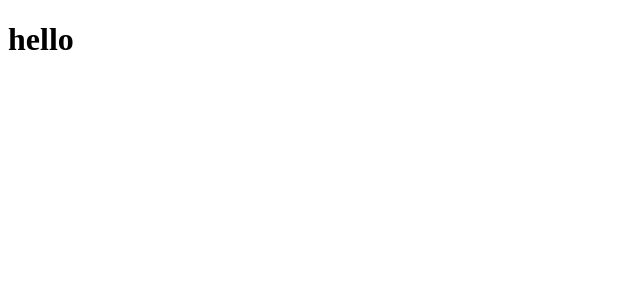
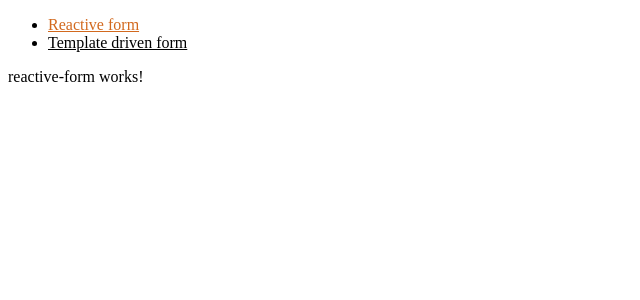
Before and after one commit to slavkapiyavka/angular-sandbox, an Angular app: page /reactive-form in a window 1280 px wide. Before the commit this address led to /. Shown: the top 300 px of the page, without its empty margins (0-640 px from the left). Built offline with nearby package versions, Linux system fonts and the light colour scheme.

Commit message:
feat: create component templates with reactive and template-driven forms, setup routing

```diff
--- a/src/app/app.component.css
+++ b/src/app/app.component.css
@@ -1 +1,7 @@
-/*  */
+.link {
+    color: black;
+}
+
+.link_active {
+    color: chocolate;
+}
--- a/src/app/app.component.html
+++ b/src/app/app.component.html
@@ -1 +1,11 @@
-<h1>hello</h1>
+<nav>
+    <ul>
+        <li>
+            <a class="link" routerLink="/reactive-form" routerLinkActive="link_active">Reactive form</a>
+        </li>
+        <li>
+            <a class="link" routerLink="/template-driven-form" routerLinkActive="link_active">Template driven form</a>
+        </li>
+    </ul>
+</nav>
+<router-outlet />
--- a/src/app/app.component.ts
+++ b/src/app/app.component.ts
@@ -1,10 +1,10 @@
 import { Component } from '@angular/core';
-import { RouterOutlet } from '@angular/router';
+import { RouterLink, RouterLinkActive, RouterOutlet } from '@angular/router';
 
 @Component({
   selector: 'app-root',
-  imports: [RouterOutlet],
+  imports: [RouterOutlet, RouterLink, RouterLinkActive],
   templateUrl: './app.component.html',
   styleUrl: './app.component.css',
 })
-export class AppComponent {}
+export class AppComponent { }
--- a/src/app/app.routes.ts
+++ b/src/app/app.routes.ts
@@ -1,3 +1,14 @@
 import { Routes } from '@angular/router';
+import { ReactiveFormComponent } from './components/reactive-form/reactive-form.component';
+import { TemplateDrivenFormComponent } from './components/template-driven-form/template-driven-form.component';
 
-export const routes: Routes = [];
+export const routes: Routes = [
+    {
+        path: 'reactive-form',
+        component: ReactiveFormComponent
+    },
+    {
+        path: 'template-driven-form',
+        component: TemplateDrivenFormComponent
+    },
+];
--- /dev/null
+++ b/src/app/components/reactive-form/reactive-form.component.html
@@ -0,0 +1 @@
+<p>reactive-form works!</p>
--- /dev/null
+++ b/src/app/components/template-driven-form/template-driven-form.component.html
@@ -0,0 +1 @@
+<p>template-driven-form works!</p>
```
Also changed, not shown: src/app/components/reactive-form/reactive-form.component.ts (added, +11 -0 lines), src/app/components/template-driven-form/template-driven-form.component.ts (added, +11 -0 lines), src/app/components/reactive-form/reactive-form.component.css (added), src/app/components/template-driven-form/template-driven-form.component.css (added).
